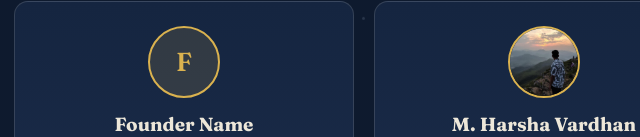
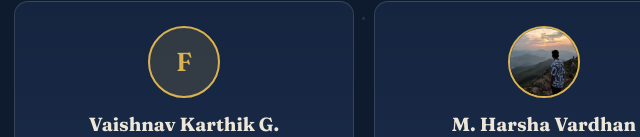
Before and after one commit to bsds-archive/dev, a plain HTML site: page community.html in a window 1280 px wide. Shown: the part 663-800 px from the top of the page, 96-736 px from the left. Drawn offline with Linux system fonts and the light colour scheme.

Commit message:
Update community.html

```diff
--- a/community.html
+++ b/community.html
@@ -57,7 +57,7 @@
       <div class="member-card">
         <img class="member-photo" src="files/community/founder.jpg" alt="Founder" onerror="this.remove()">
         <div class="member-initial" data-name="Founder Name">F</div>
-        <h3>Founder Name</h3>
+        <h3>Vaishnav Karthik G.</h3>
         <span class="member-role">Founder</span>
         <p>Started the archive and set up the site. Add a short line about them here.</p>
       </div>
```
